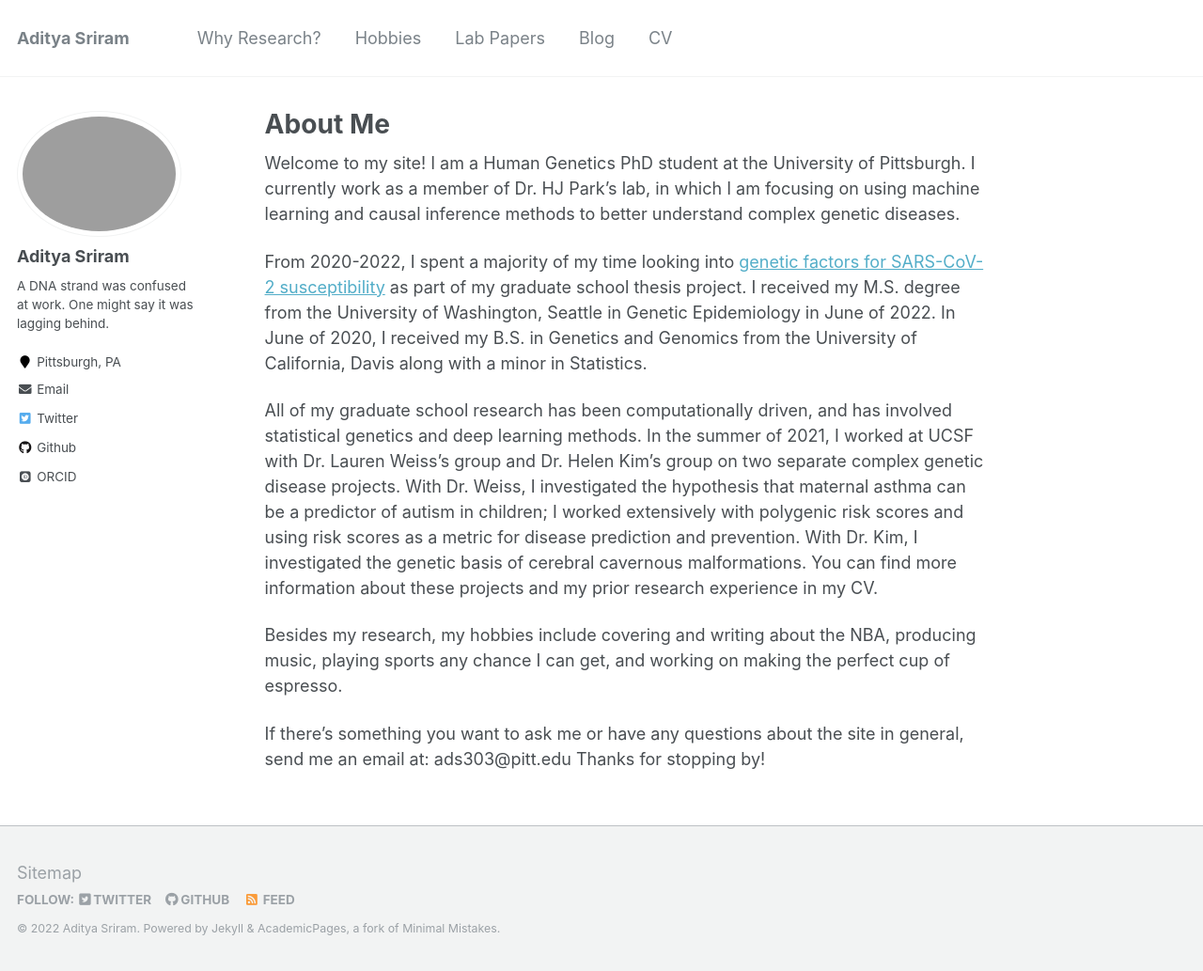
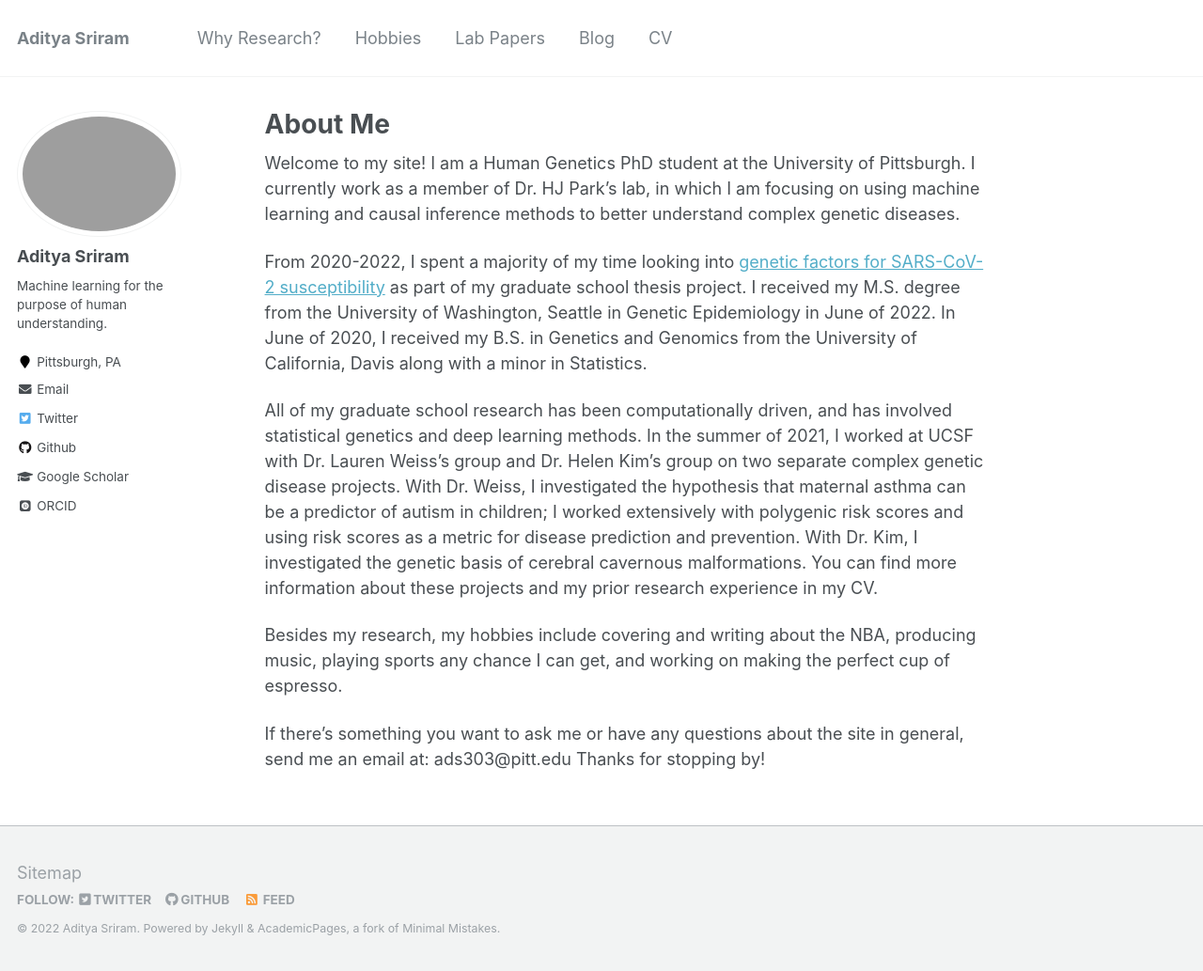
Before and after one commit to ads303/ads303.github.io, a Jekyll site: the page built from _pages/about.md, in a window 1280 px wide and 1033 px high. Shown: the whole window at 94% size. Built offline with Jekyll 4.4.1, drawn with Linux system fonts in a browser that asks for light colours; some web fonts are replaced.

Commit message:
update google scholar to config

```diff
--- a/_config.yml
+++ b/_config.yml
@@ -85,11 +85,11 @@ analytics:
 author:
   name             : "Aditya Sriram"
   avatar           : "AdityaProfile2751x2751.jpg"
-  bio              : "A DNA strand was confused at work. One might say it was lagging behind."
+  bio              : "Machine learning for the purpose of human understanding."
   location         : "Pittsburgh, PA"
   employer         :
   pubmed           :
-  googlescholar    :
+  googlescholar    : "https://scholar.google.com/citations?user=i24X9hkAAAAJ&hl=en&oi=ao"
   email            : "ads303 at pitt.edu"
   researchgate     :  # example: "https://www.researchgate.net/profile/yourprofile"
   uri              :
```
